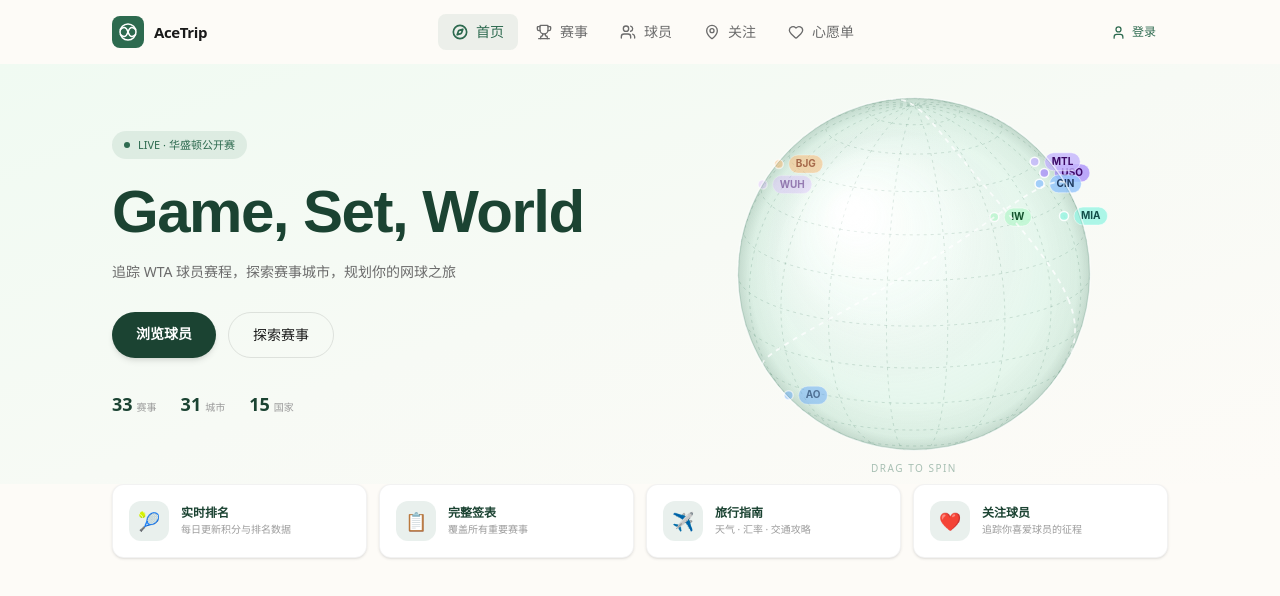
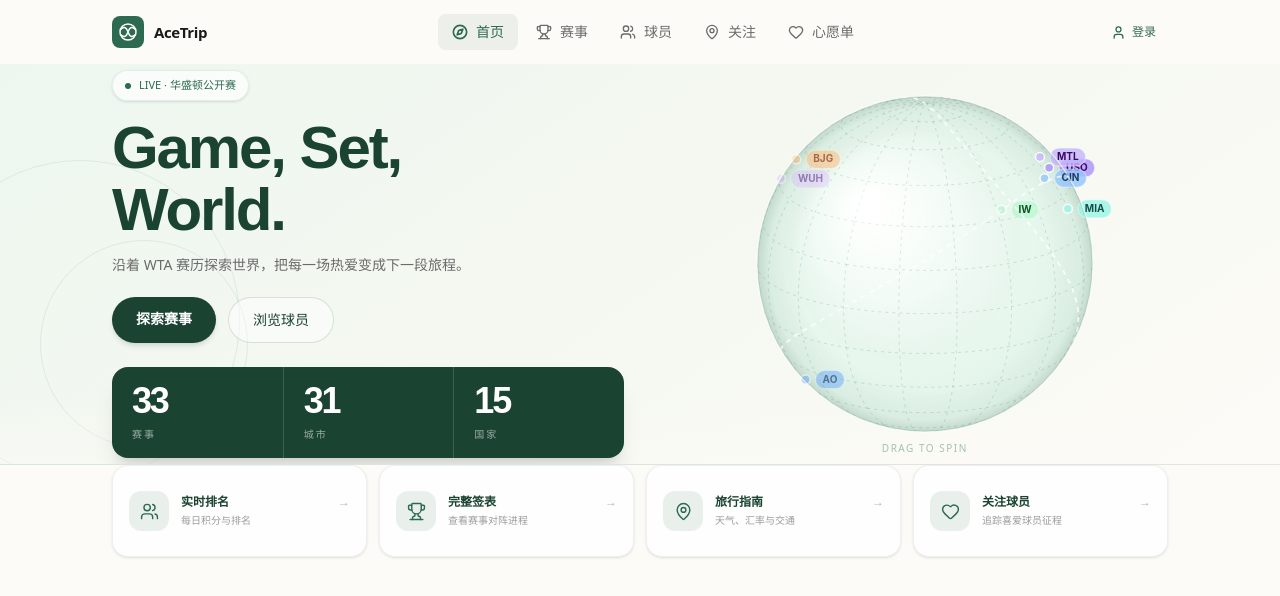
Before and after one commit to WBWBXZ/AceTrip, a Next.js app: page / in a window 1280 px wide. Shown: the top 596 px of the page. Built offline with nearby package versions, Linux system fonts and the light colour scheme; no server answers.

Commit message:
feat: redesign homepage hero section and feature cards
Co-Authored-By: Aime <aime@bytedance.com>
Change-Id: I5b8a335bec5a203df89b5c0c1b667b41bdf48fe6

```diff
--- a/src/app/page.tsx
+++ b/src/app/page.tsx
@@ -3,7 +3,8 @@ import { SeasonTimeline } from '@/components/tournaments/SeasonTimeline';
 import Link from 'next/link';
 import GlobeLoader from '@/components/ui/GlobeLoader';
 import DailyFeed from '@/components/ui/DailyFeed';
-
+import { Heart, MapPin, Trophy, Users } from 'lucide-react';
+import type { LucideIcon } from 'lucide-react';
 
 export default function HomePage() {
   const topPlayers = getTopPlayers(20);
@@ -15,56 +16,62 @@ export default function HomePage() {
   return (
     <div className="animate-fade-in">
       {/* ========== HERO ========== */}
-      <section className="relative overflow-hidden" style={{ background: 'linear-gradient(160deg, #f0faf2 0%, #f7faf5 50%, var(--warm-cream) 100%)' }}>
-        <div className="container-tight relative z-10 pt-8 pb-14 md:pt-10 md:pb-20">
-          <div className="grid grid-cols-1 md:grid-cols-2 gap-10 items-center">
-
-            {/* 左：文案 */}
-            <div>
-              <div className="inline-flex items-center gap-2 px-3 py-1.5 rounded-full bg-[var(--tennis-green)]/10 text-[var(--tennis-green)] text-[11px] font-medium mb-5">
-                <span className="w-[6px] h-[6px] rounded-full bg-[var(--tennis-green)] animate-pulse" />
+      <section className="relative overflow-hidden border-b border-[var(--tennis-green-dark)]/10" style={{ background: 'linear-gradient(145deg, #edf7ef 0%, #f5f8f1 52%, var(--warm-cream) 100%)' }}>
+        <div className="pointer-events-none absolute -left-20 top-24 h-56 w-56 rounded-full border border-[var(--tennis-green)]/10 md:h-80 md:w-80" />
+        <div className="pointer-events-none absolute left-10 top-44 h-36 w-36 rounded-full border border-[var(--tennis-green)]/10 md:h-52 md:w-52" />
+        <div className="container-tight relative z-10 pb-8 pt-7 md:pb-10 md:pt-9">
+          <div className="grid grid-cols-1 items-center gap-6 md:grid-cols-[1.05fr_0.95fr] md:gap-8">
+            <div className="relative z-10">
+              <div className="mb-4 inline-flex items-center gap-2 rounded-full border border-[var(--tennis-green)]/10 bg-white/65 px-3 py-1.5 text-[11px] font-medium text-[var(--tennis-green)] shadow-sm backdrop-blur-sm">
+                <span className="h-[6px] w-[6px] rounded-full bg-[var(--tennis-green)] animate-pulse" />
                 {ongoing ? `LIVE · ${ongoing.nameCn || ongoing.name}` : '2026 WTA Season'}
               </div>
-              <h1 className="text-4xl sm:text-5xl md:text-6xl font-bold leading-[1.1] tracking-tight text-[var(--tennis-green-dark)]" style={{ fontFamily: 'var(--font-serif)' }}>
-                Game, Set, World
+              <h1 className="max-w-xl text-4xl font-bold leading-[1.04] tracking-[-0.035em] text-[var(--tennis-green-dark)] sm:text-5xl md:text-6xl" style={{ fontFamily: 'var(--font-serif)' }}>
+                Game, Set,<br />World.
               </h1>
-              <p className="mt-4 text-sm text-[var(--text-secondary)] max-w-md leading-relaxed">
-                追踪 WTA 球员赛程，探索赛事城市，规划你的网球之旅
+              <p className="mt-3 max-w-md text-sm leading-relaxed text-[var(--text-secondary)]">
+                沿着 WTA 赛历探索世界，把每一场热爱变成下一段旅程。
               </p>
-              <div className="flex gap-3 mt-7">
-                <Link href="/players" className="px-6 py-3 rounded-full text-sm font-semibold text-white transition-all hover:opacity-90 shadow-md" style={{ background: 'var(--tennis-green-dark)' }}>
+              <div className="mt-5 flex gap-3">
+                <Link href="/tournaments" className="rounded-full bg-[var(--tennis-green-dark)] px-6 py-3 text-sm font-semibold text-white shadow-md transition-all hover:-translate-y-0.5 hover:shadow-lg">
+                  探索赛事
+                </Link>
+                <Link href="/players" className="rounded-full border border-[var(--tennis-green-dark)]/15 bg-white/45 px-6 py-3 text-sm font-medium text-[var(--tennis-green-dark)] transition-all hover:bg-white/80">
                   浏览球员
                 </Link>
-                <Link href="/tournaments" className="px-6 py-3 rounded-full text-sm font-medium border border-black/10 text-[var(--text-primary)] hover:bg-white/60 transition-all">
-                  探索赛事
-                </Link>
               </div>
-              <div className="flex gap-6 mt-8">
-                <div><span className="text-lg font-bold text-[var(--tennis-green-dark)]">33</span><span className="text-[10px] text-[var(--text-muted)] ml-1">赛事</span></div>
-                <div><span className="text-lg font-bold text-[var(--tennis-green-dark)]">31</span><span className="text-[10px] text-[var(--text-muted)] ml-1">城市</span></div>
-                <div><span className="text-lg font-bold text-[var(--tennis-green-dark)]">15</span><span className="text-[10px] text-[var(--text-muted)] ml-1">国家</span></div>
+
+              <div className="mt-6 grid max-w-lg grid-cols-3 overflow-hidden rounded-2xl bg-[var(--tennis-green-dark)] text-white shadow-xl shadow-[var(--tennis-green-dark)]/10">
+                {[
+                  ['33', '赛事'],
+                  ['31', '城市'],
+                  ['15', '国家'],
+                ].map(([value, label], index) => (
+                  <div key={label} className={`px-4 py-4 sm:px-5 ${index > 0 ? 'border-l border-white/15' : ''}`}>
+                    <div className="text-3xl font-semibold leading-none tracking-[-0.06em] sm:text-4xl" style={{ fontFamily: 'var(--font-serif)' }}>{value}</div>
+                    <div className="mt-2 text-[10px] font-medium uppercase tracking-[0.2em] text-white/55">{label}</div>
+                  </div>
+                ))}
               </div>
             </div>
 
-            {/* 右：动态地球 */}
-            <div className="hidden md:flex items-center justify-center" style={{ minHeight: 420 }}>
-              <div style={{ width: 420, height: 420 }}>
+            <div className="hidden min-h-[350px] items-center justify-center md:flex">
+              <div className="h-[370px] w-[370px] lg:h-[400px] lg:w-[400px]">
                 <GlobeLoader />
               </div>
             </div>
-
           </div>
         </div>
+        <div className="absolute inset-x-0 bottom-0 h-16 bg-gradient-to-t from-[var(--warm-cream)]/45 to-transparent" />
       </section>
 
-      {/* ========== DAILY FEED ========== */}
-      {/* ========== 功能特色 ========== */}
-      <section className="container-tight pt-8 pb-0">
-        <div className="grid grid-cols-2 md:grid-cols-4 gap-3">
-          <FeatureCard emoji="🎾" title="实时排名" desc="每日更新积分与排名数据" />
-          <FeatureCard emoji="📋" title="完整签表" desc="覆盖所有重要赛事" />
-          <FeatureCard emoji="✈️" title="旅行指南" desc="天气 · 汇率 · 交通攻略" />
-          <FeatureCard emoji="❤️" title="关注球员" desc="追踪你喜爱球员的征程" />
+      {/* ========== 功能入口 ========== */}
+      <section className="container-tight py-6 md:py-7">
+        <div className="grid grid-cols-2 gap-3 md:grid-cols-4">
+          <FeatureCard href="/players" icon={Users} title="实时排名" desc="每日积分与排名" />
+          <FeatureCard href={ongoing ? `/tournaments/${ongoing.id}` : '/tournaments'} icon={Trophy} title="完整签表" desc="查看赛事对阵进程" />
+          <FeatureCard href="/tournaments" icon={MapPin} title="旅行指南" desc="天气、汇率与交通" />
+          <FeatureCard href="/follow" icon={Heart} title="关注球员" desc="追踪喜爱球员征程" />
         </div>
       </section>
 
@@ -190,14 +197,19 @@ export default function HomePage() {
   );
 }
 
-function FeatureCard({ emoji, title, desc }: { emoji: string; title: string; desc: string }) {
+function FeatureCard({ href, icon: Icon, title, desc }: { href: string; icon: LucideIcon; title: string; desc: string }) {
   return (
-    <div className="flex items-center gap-3 p-4 rounded-xl bg-white border border-black/[0.05] shadow-sm">
-      <div className="w-10 h-10 rounded-xl bg-[var(--tennis-green)]/10 flex items-center justify-center text-lg flex-shrink-0">{emoji}</div>
-      <div>
-        <h4 className="text-xs font-bold text-[var(--tennis-green-dark)]">{title}</h4>
-        <p className="text-[10px] text-[var(--text-muted)] mt-0.5 leading-snug">{desc}</p>
+    <Link href={href} className="group flex min-h-[92px] items-center gap-3 rounded-2xl border border-[var(--tennis-green-dark)]/[0.08] bg-white/80 p-3.5 shadow-sm transition-all hover:-translate-y-0.5 hover:border-[var(--tennis-green)]/20 hover:bg-white hover:shadow-md sm:p-4">
+      <div className="flex h-10 w-10 flex-shrink-0 items-center justify-center rounded-xl bg-[var(--tennis-green)]/10 text-[var(--tennis-green)] transition-colors group-hover:bg-[var(--tennis-green)] group-hover:text-white">
+        <Icon size={19} strokeWidth={1.8} />
       </div>
-    </div>
+      <div className="min-w-0 flex-1">
+        <div className="flex items-center justify-between gap-1">
+          <h4 className="text-xs font-bold text-[var(--tennis-green-dark)]">{title}</h4>
+          <span className="text-xs text-[var(--tennis-green)]/45 transition-transform group-hover:translate-x-0.5">→</span>
+        </div>
+        <p className="mt-1 text-[10px] leading-snug text-[var(--text-muted)]">{desc}</p>
+      </div>
+    </Link>
   );
 }
```
